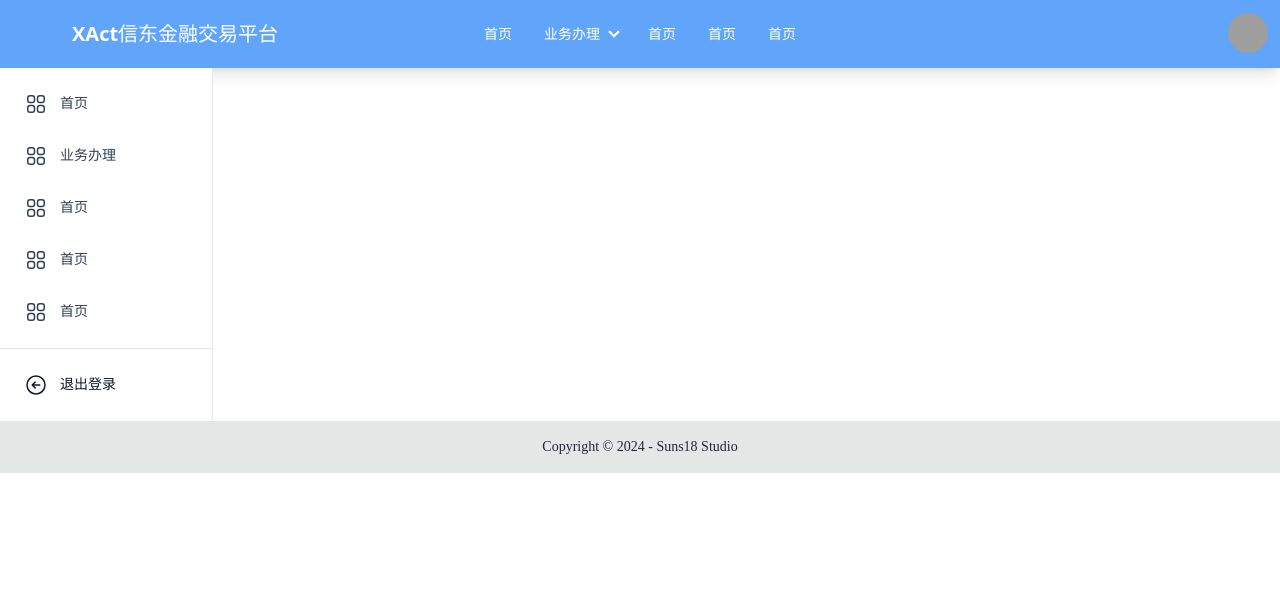
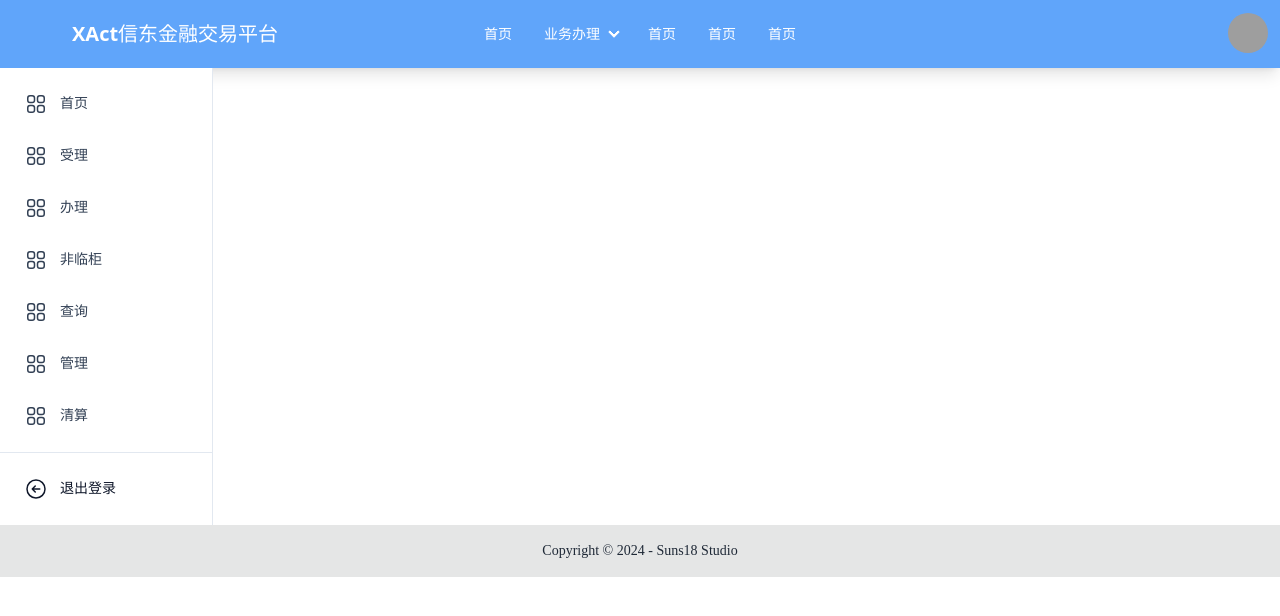
Before and after one commit to suns-18/Xindong-tranxact-front, a Vue app: page /-main in a window 1280 px wide. Shown: the top 616 px of the page. Built offline with nearby package versions, Linux system fonts and the light colour scheme; grey boxes are pictures that could not be loaded.

Commit message:
feat: sidebar-menu

```diff
--- a/src/components/Footer.vue
+++ b/src/components/Footer.vue
@@ -2,7 +2,7 @@
 </script>
 
 <template>
-    <footer class="footer footer-center p-4 bg-base-300 text-base-content">
+    <footer class="footer footer-center p-4 bg-base-300 text-base-content select-none">
         <aside>
             <p>Copyright © 2024 - Suns18 Studio</p>
         </aside>
--- a/src/layout/MainLayout.vue
+++ b/src/layout/MainLayout.vue
@@ -17,9 +17,9 @@ import Footer from "@/components/Footer.vue";
             <router-view></router-view>
         </div>
     </main>
-    <footer>
+    <div>
         <Footer></Footer>
-    </footer>
+    </div>
 </template>
 
 <style scoped>
--- a/src/ts/sidebar-menu.ts
+++ b/src/ts/sidebar-menu.ts
@@ -9,18 +9,17 @@ const menu: MenuItem[] = [
     {
         title: "首页", path: "/", icon: ""
     }, {
-        title: "业务办理", path: "/test", icon: "",
-        subItems: [
-            {
-                title: "业务1", path: "/", icon: ""
-            }
-        ]
+        title: "受理", path: "/accept", icon: "",
     }, {
-        title: "首页", path: "/1", icon: ""
+        title: "办理", path: "/transact", icon: ""
     }, {
-        title: "首页", path: "/2", icon: ""
+        title: "非临柜", path: "/nonCounter", icon: ""
     }, {
-        title: "首页", path: "/3", icon: ""
+        title: "查询", path: "/search", icon: ""
+    }, {
+        title: "管理", path: "/manage", icon: ""
+    }, {
+        title: "清算", path: "/liquidation", icon: ""
     },
 ]
 export default menu
```
Also changed, not shown: src/components/SideBar.vue (+0 -62 lines).
